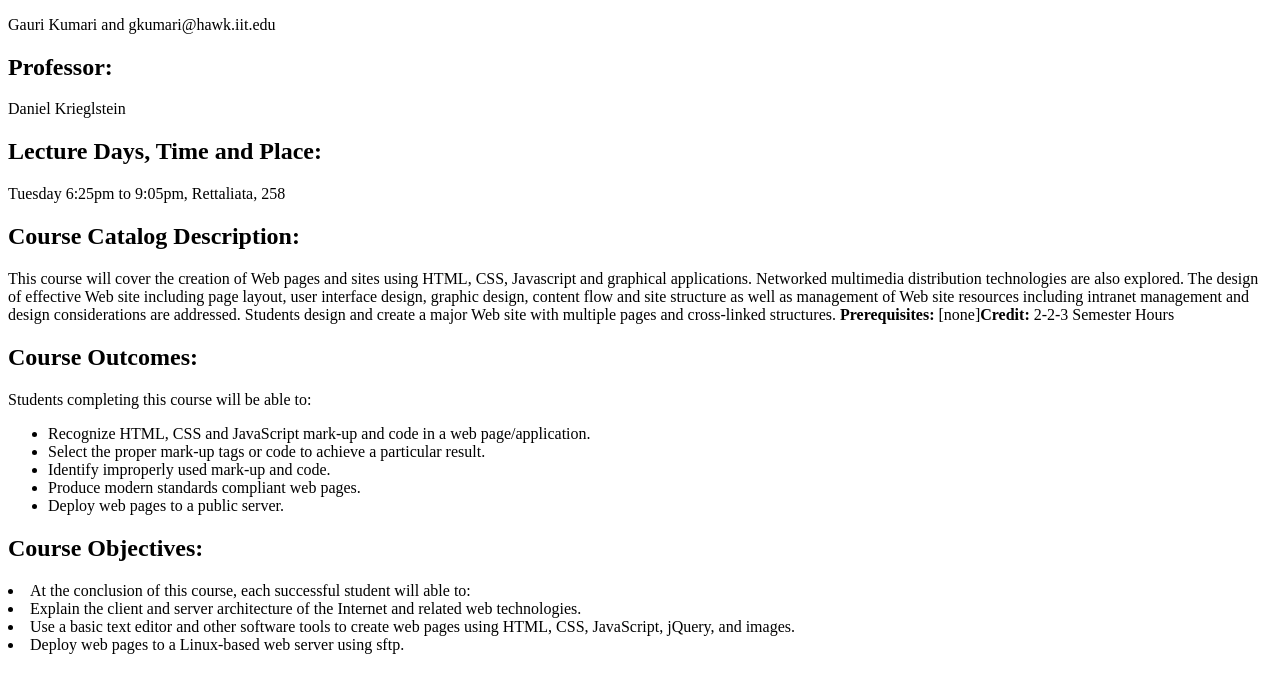
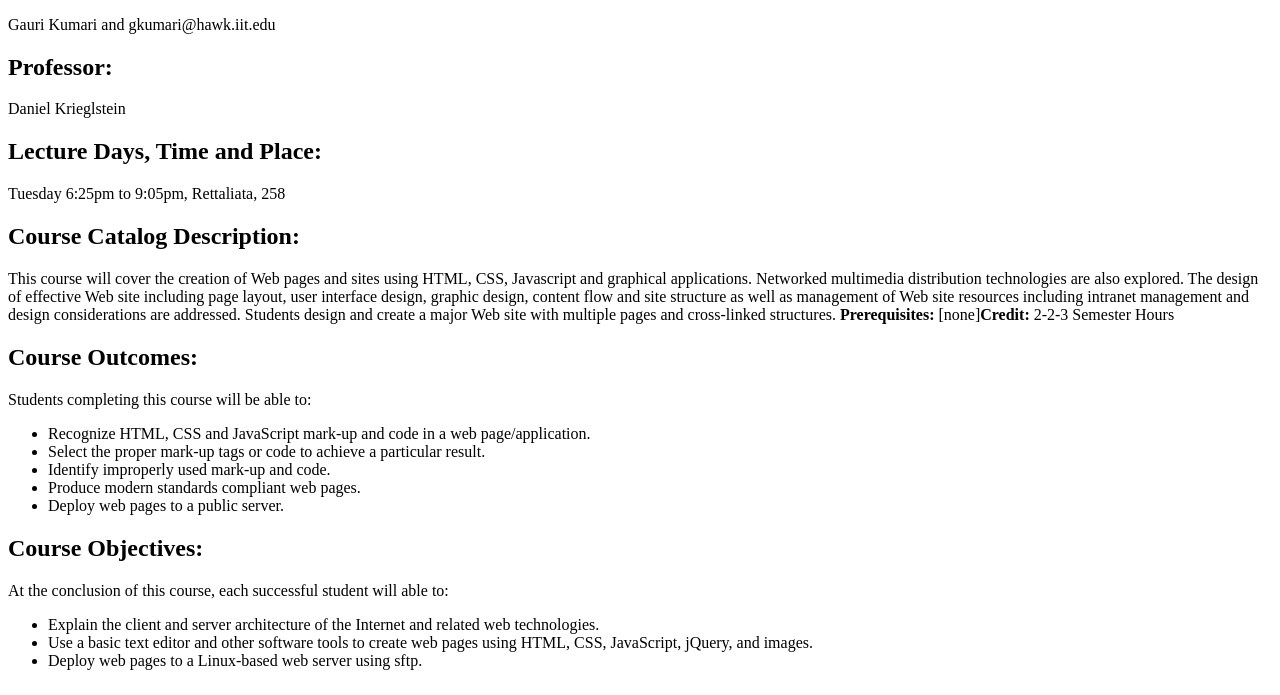
Before and after one commit to gkumarihawk/lab2, a plain HTML site: page index.html in a window 1280 px wide. Shown: the part 105-800 px from the top of the page. Drawn offline with Linux system fonts and the light colour scheme.

Commit message:
updated version

```diff
--- a/index.html
+++ b/index.html
@@ -29,10 +29,11 @@
 <li>Deploy web pages to a public server.</li>
 </ul>
 <h2>Course Objectives:</h2>
-<li>At the conclusion of this course, each successful student will able to:</li>
+<p>At the conclusion of this course, each successful student will able to:</p>
+<ul>
 <li>Explain the client and server architecture of the Internet and related web technologies.</li>
 <li>Use a basic text editor and other software tools to create web pages using HTML, CSS, JavaScript, jQuery, and images.</li>
 <li>Deploy web pages to a Linux-based web server using sftp.</li>
+</ul>
 </body>
-</head>
 </html>
```
